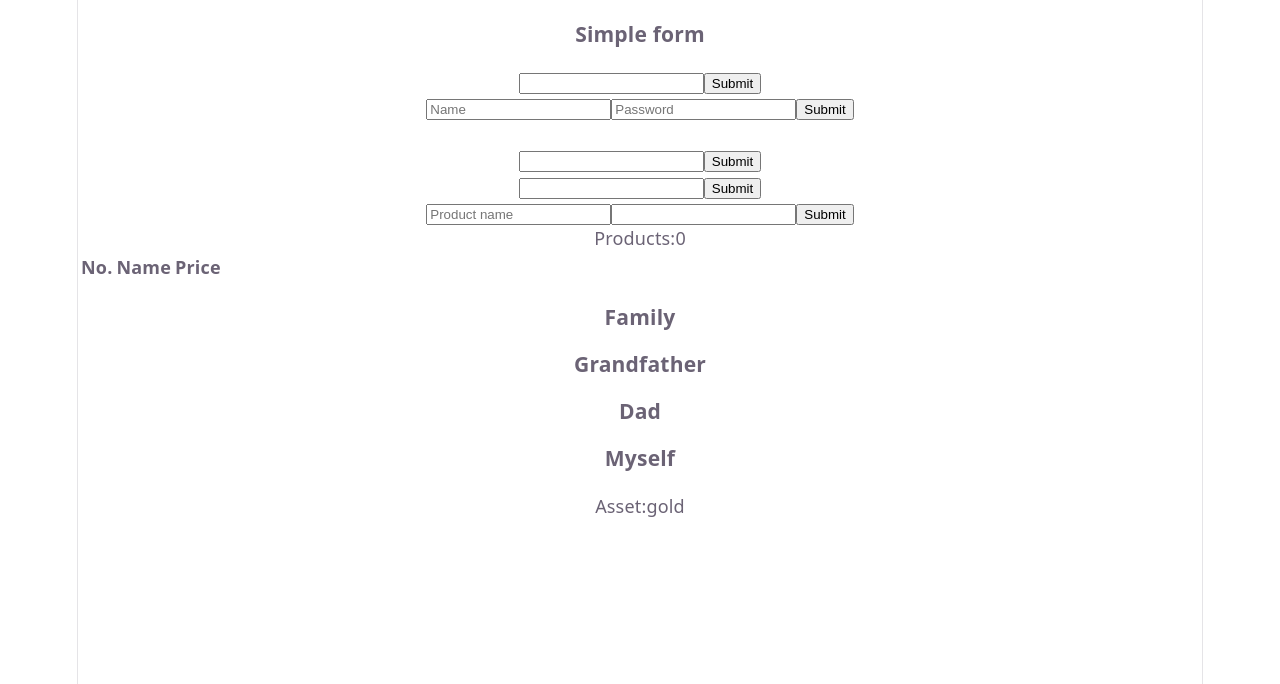
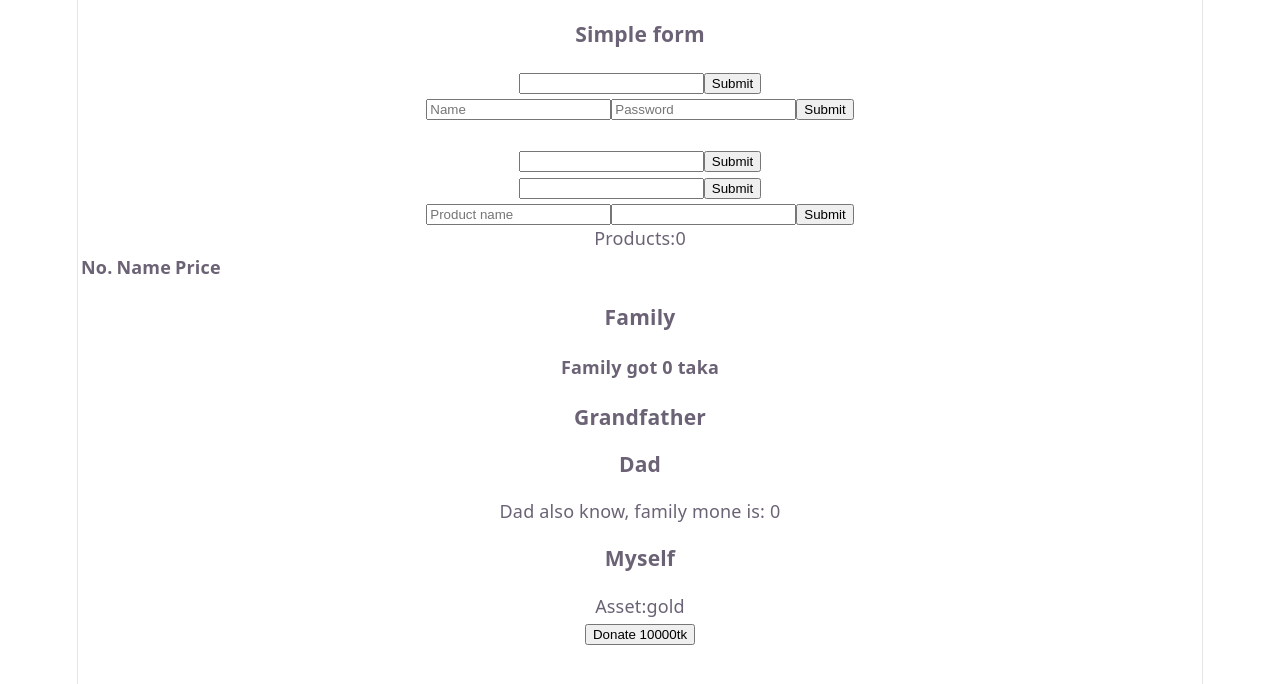
Before and after one commit to Ziad003/Practice-React4-coreConcept-and-form, a React (Vite) app: page / in a window 1280 px wide. Shown: the top 684 px of the page. Built offline with nearby package versions, Linux system fonts and the light colour scheme.

Commit message:
another example of context api

```diff
--- a/src/familyDrill/Dad.jsx
+++ b/src/familyDrill/Dad.jsx
@@ -1,10 +1,13 @@
-
-import Myself from './Myself';
+import { useContext } from "react";
+import Myself from "./Myself";
+import { moneyContext } from "./Family";
 
 const Dad = () => {
+  const [money, setMoney] = useContext(moneyContext);
   return (
     <div>
       <h3>Dad</h3>
+      <p>Dad also know, family mone is: {money}</p>
       <Myself></Myself>
     </div>
   );
--- a/src/familyDrill/Family.jsx
+++ b/src/familyDrill/Family.jsx
@@ -1,15 +1,20 @@
-import { createContext } from "react";
+import { createContext, useState } from "react";
 import GrandFather from "./GrandFather";
 
 export const assetContext = createContext("");
+export const moneyContext = createContext(0);
 
 const Family = () => {
+  const [money, setMoney] = useState(0);
   return (
     <div>
       <h3>Family</h3>
-      <assetContext.Provider value={"gold"}>
-        <GrandFather></GrandFather>
-      </assetContext.Provider>
+      <h4>Family got {money} taka</h4>
+      <moneyContext.Provider value={[money, setMoney]}>
+        <assetContext.Provider value={"gold"}>
+          <GrandFather></GrandFather>
+        </assetContext.Provider>
+      </moneyContext.Provider>
     </div>
   );
 };
--- a/src/familyDrill/Myself.jsx
+++ b/src/familyDrill/Myself.jsx
@@ -1,13 +1,15 @@
 import { useContext } from "react";
-import { assetContext } from "./Family";
+import { assetContext, moneyContext } from "./Family";
 
 
 const Myself = () => {
     const asset=useContext(assetContext);
+    const [money,setMoney]=useContext(moneyContext);
   return (
     <div>
       <h3>Myself</h3>
       <p>Asset:{asset}</p>
+      <button onClick={()=>setMoney(money+10000)}>Donate 10000tk</button>
     </div>
   );
 };
```
Lines whose indentation alone changed are shown as unchanged.
